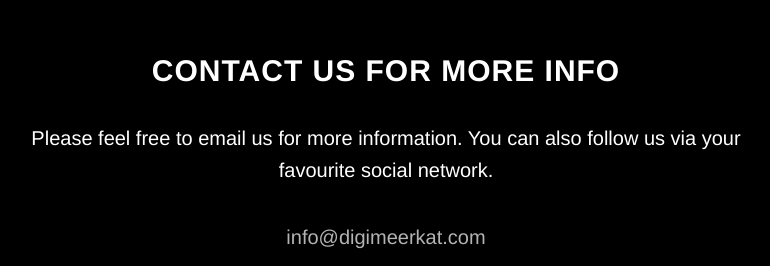
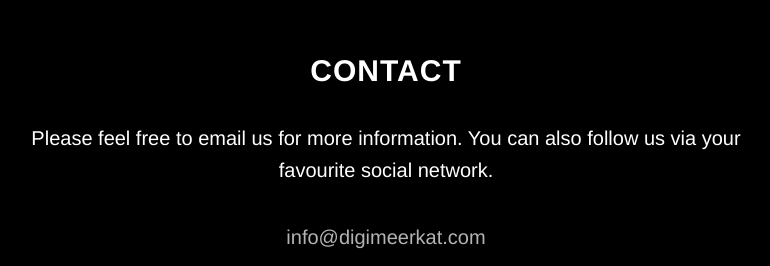
Before and after one commit to digimeerkat/digimeerkat.github.io, a plain HTML site: page index.html in a window 1280 px wide. Shown: the part 2511-2777 px from the top of the page, without its empty margins (254-1024 px from the left). Drawn offline with Linux system fonts and the light colour scheme.

Commit message:
Update index.html

```diff
--- a/index.html
+++ b/index.html
@@ -142,7 +142,7 @@
         <div class="row">
 
             <div class="col-lg-8 col-lg-offset-2">
-                <h2>Contact us for more info</h2>
+                <h2>Contact</h2>
                 <p>Please feel free to email us for more information. You can also follow us via your favourite social network.</p>
                 <p><a href="mailto:&#105;&#110;&#102;&#111;&#064;&#100;&#105;&#103;&#105;&#109;&#101;&#101;&#114;&#107;&#097;&#116;&#046;&#099;&#111;&#109;">&#105;&#110;&#102;&#111;&#064;&#100;&#105;&#103;&#105;&#109;&#101;&#101;&#114;&#107;&#097;&#116;&#046;&#099;&#111;&#109;</a>
                 </p>
```
